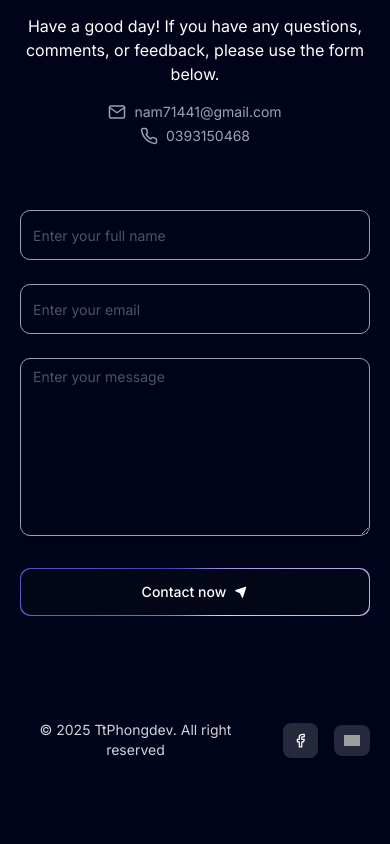
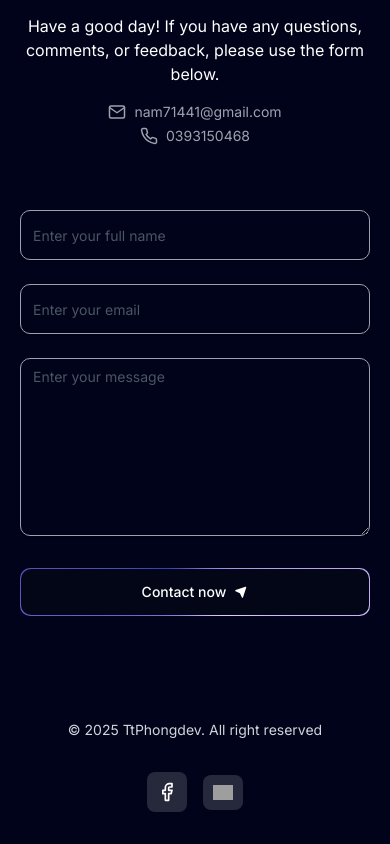
Before and after one commit to TtPhong-FS/Portfolio, a Next.js app: page / in a window 390 px wide. Shown: the part 2797-3641 px from the top of the page. Before the commit the page ends 3589 px from the top, so only its background shows below. Built offline with nearby package versions, Linux system fonts and the light colour scheme; grey boxes are pictures that could not be loaded.

Commit message:
style responsive for footer

```diff
--- a/src/components/landing/footer.tsx
+++ b/src/components/landing/footer.tsx
@@ -6,7 +6,7 @@ import Link from 'next/link'
 
 const Footer = () => {
   return (
-    <footer id="footer" className="flex gap-8 justify-between mb-8 mt-20 pt-6 items-center">
+    <footer id="footer" className="flex flex-col lg:flex-row gap-8 justify-between mb-8 mt-20 pt-6 items-center">
       <h3 className="text-sm text-center text-gray-800 dark:text-gray-300">
         &copy; {new Date().getFullYear()} TtPhongdev. All right reserved
       </h3>
```
